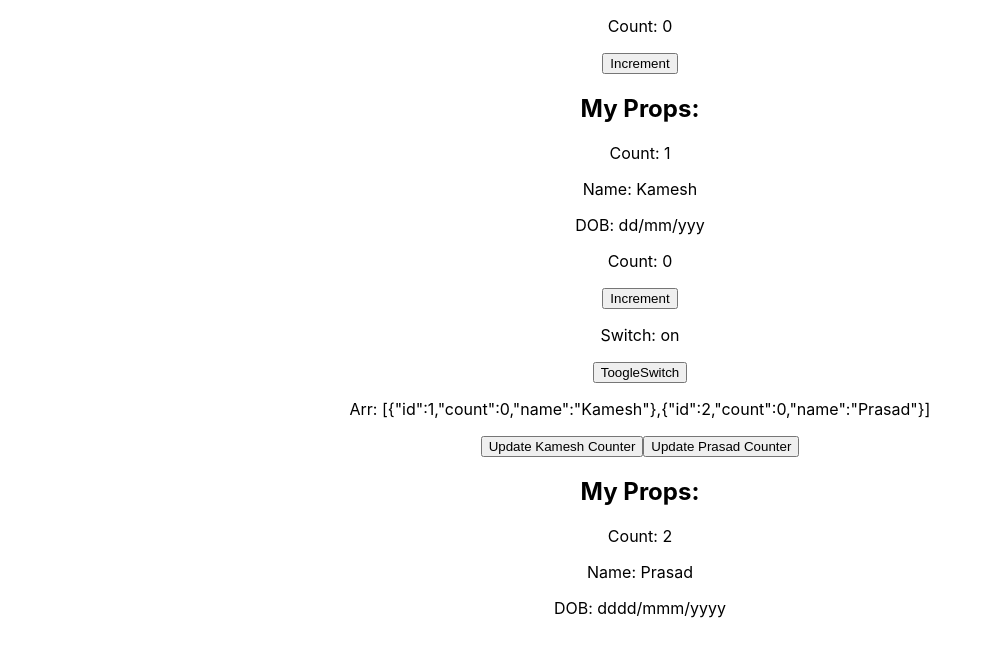
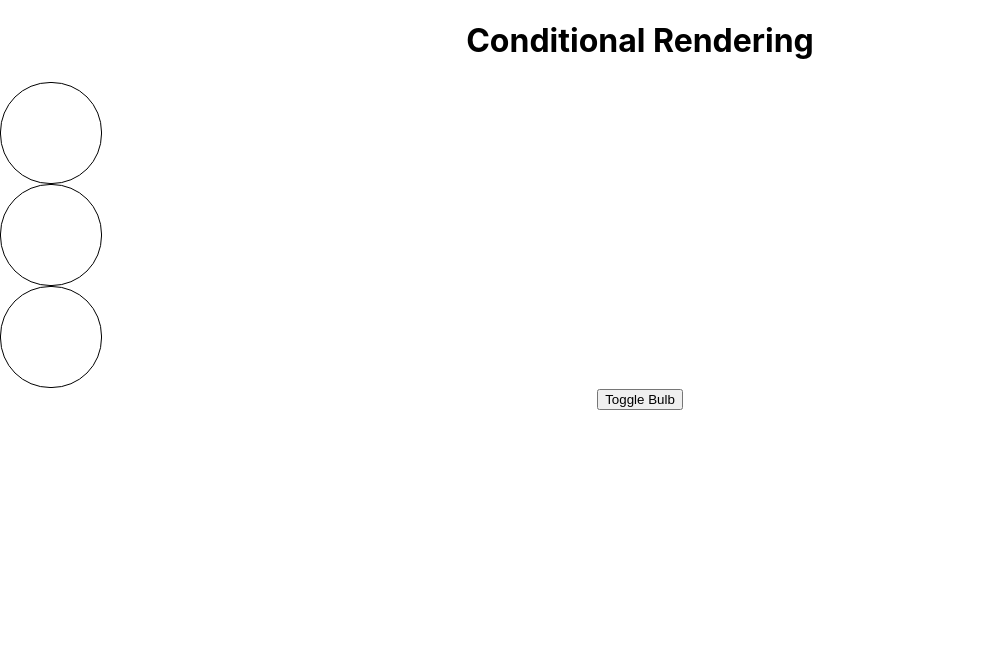
Before and after one commit to KameshwaranMurugan333/18th-dec-context--example, a React (Create React App) app: page / in a window 1280 px wide. Shown: the top 656 px of the page, without its empty margins (0-992 px from the left). Built offline with nearby package versions, Linux system fonts and the light colour scheme.

Commit message:
conditional rendering component added

```diff
--- a/src/App.js
+++ b/src/App.js
@@ -1,13 +1,11 @@
 import './App.css';
-import MyClassComponent from './ClassComponent';
-import MyFunctionalComponent from './FunctionalComponent';
+import { ConditionalRendering } from './ConditionRendring';
 
 function App() {
 
   return (
     <div className="App">
-        <MyClassComponent count={"1"} name={"Kamesh"} dob={"dd/mm/yyy"} />
-        <MyFunctionalComponent count={"2"} name={"Prasad"} dob={"dddd/mmm/yyyy"} />
+        <ConditionalRendering />
     </div>
   );
 }
--- /dev/null
+++ b/src/ConditionRendring.jsx
@@ -0,0 +1,48 @@
+import React from "react";
+
+export const ConditionalRendering = (props) => {
+
+    const [bulb, setBulb] = React.useState("off");
+
+    const toggleBulb = () => {
+        setBulb(bulb === "on" ? "off" : "on");
+    }
+
+    return <div>
+        <h1>Conditional Rendering</h1>
+
+        {/* Type 1: Using && (Logical AND) */}
+        {bulb === "on" &&
+            <div style={{ border: "1px solid black", height: 100, width: 100, borderRadius: 50, backgroundColor: "red" }}>
+            </div>
+        }
+
+        {bulb === "off" &&
+            <div style={{ border: "1px solid black", height: 100, width: 100, borderRadius: 50, backgroundColor: "white" }}>
+            </div>
+        }
+
+        {/* Type 2: Using Ternary Operator */}
+        {bulb === "on" ?
+            <div style={{ border: "1px solid black", height: 100, width: 100, borderRadius: 50, backgroundColor: "red" }}>
+            </div> :
+            <div style={{ border: "1px solid black", height: 100, width: 100, borderRadius: 50, backgroundColor: "white" }}>
+            </div>
+        }
+
+        <Bulb status={bulb} />
+
+        <button onClick={toggleBulb} >Toggle Bulb</button>
+    </div>
+}
+
+// Type 3: Using if statement to define which JSX element this Functional Component to return based on the condition.
+const Bulb = ({ status = "off" }) => {
+    if (status === "on") {
+        return <div style={{ border: "1px solid black", height: 100, width: 100, borderRadius: 50, backgroundColor: "red" }}>
+        </div>
+    } else {
+        return <div style={{ border: "1px solid black", height: 100, width: 100, borderRadius: 50, backgroundColor: "white" }}>
+        </div>
+    }
+}
```
